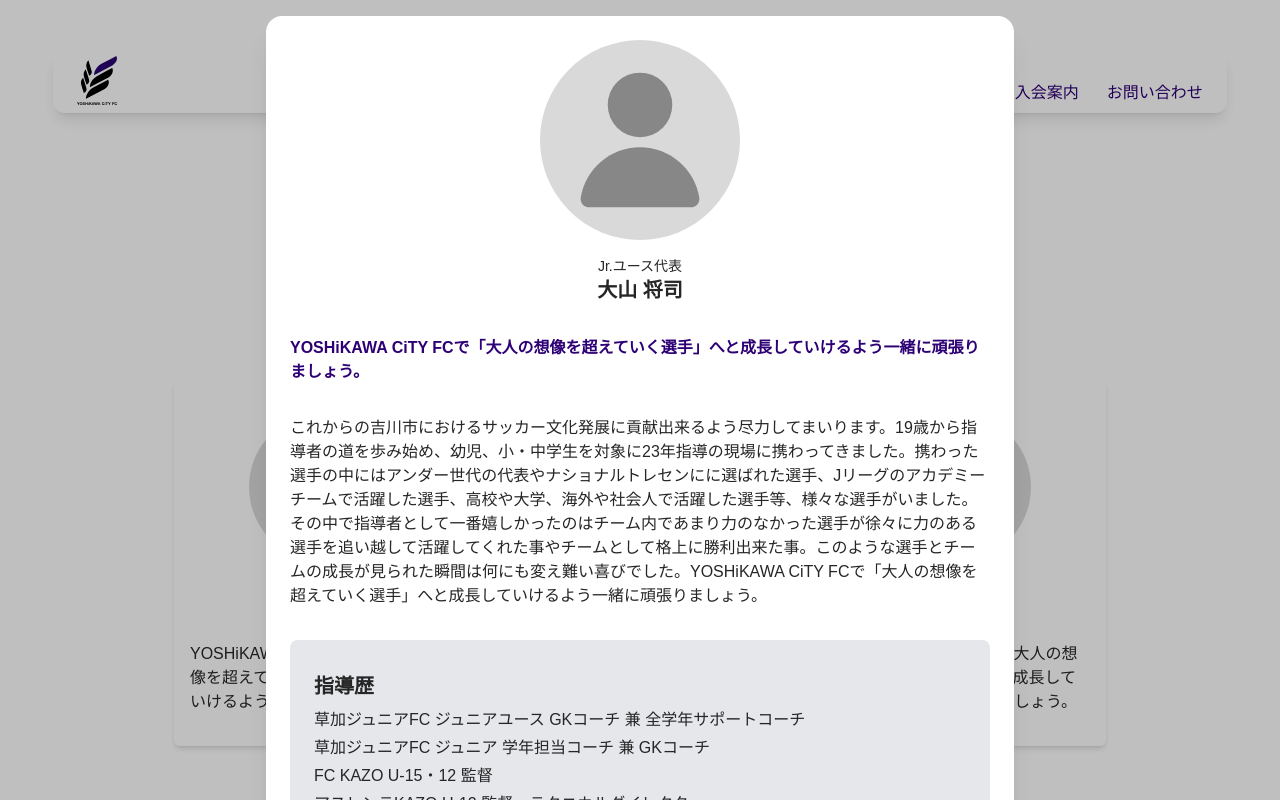
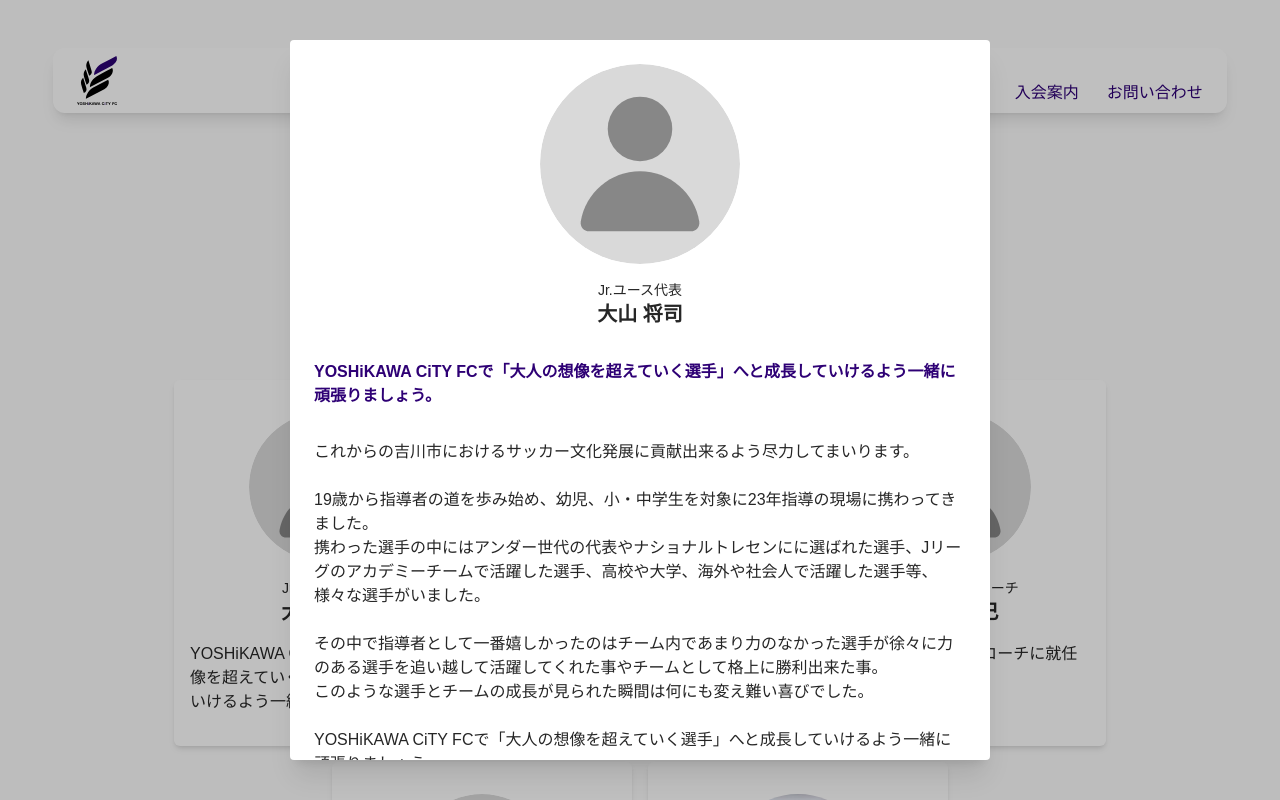
Before and after one commit to yoshikawacityfc/yoshikawacityfc, a Next.js app in the folder apps/frontend/: page /team in a window 1280 px wide. Both pictures are taken after a click on the element 324 px from the left and 563 px from the top of the page. Shown: the top 800 px of the page. Built offline with nearby package versions, Linux system fonts and the light colour scheme; a small style sheet from the web is missing.

Commit message:
:art: 全体的なスタイル修正

```diff
--- a/apps/frontend/src/components/Elements/Modal.tsx
+++ b/apps/frontend/src/components/Elements/Modal.tsx
@@ -1,5 +1,5 @@
 import { Dialog, Transition } from "@headlessui/react";
-import { Fragment, ReactNode } from "react";
+import { Fragment, ReactNode, useRef } from "react";
 
 interface ModalProps {
   visible: boolean;
@@ -34,7 +34,7 @@
               leaveFrom="opacity-100 scale-100"
               leaveTo="opacity-0 scale-95"
             >
-              <Dialog.Panel className="transform overflow-hidden rounded-2xl bg-white p-6 text-left align-middle shadow-xl transition-all">
+              <Dialog.Panel className="transform overflow-hidden rounded bg-white text-left align-middle shadow-xl transition-all">
                 {children}
               </Dialog.Panel>
             </Transition.Child>
--- a/apps/frontend/src/features/staffs/components/StaffCard.tsx
+++ b/apps/frontend/src/features/staffs/components/StaffCard.tsx
@@ -22,9 +22,9 @@
       onClick={() => onClick(staffProfile.id)}
     >
       <img
+        className="object-cover w-[150px] h-[150px] rounded-[50%]"
         src={staffProfile.profileImage}
         alt={staffProfile.name}
-        className="max-w-[150px]"
       />
 
       <div className="flex flex-col items-center my-4">
--- a/apps/frontend/src/features/staffs/components/StaffProfileModal.tsx
+++ b/apps/frontend/src/features/staffs/components/StaffProfileModal.tsx
@@ -1,4 +1,4 @@
-import { Modal } from "@/components/Elements";
+import { Button, Modal } from "@/components/Elements";
 import { StaffProfile } from "../types";
 
 interface StaffProfileProps {
@@ -14,11 +14,11 @@
 }: StaffProfileProps): JSX.Element => {
   return (
     <Modal visible={visible} onClose={onClose}>
-      <div className="w-[75vw] max-w-[700px]">
+      <div className="w-[90vw] max-w-[700px] h-[90vh] overflow-scroll p-6">
         <img
           src={staffProfile.profileImage}
           alt={staffProfile.name}
-          className="max-w-[200px] m-auto mb-4"
+          className="object-cover w-[200px] h-[200px] rounded-[50%] m-auto mb-4"
         />
 
         <div className="flex flex-col items-center mb-8">
@@ -30,16 +30,16 @@
           {staffProfile.oneWord}
         </p>
 
-        <p className="mb-8">{staffProfile.description}</p>
+        <p className="mb-8 whitespace-pre-line">{staffProfile.description}</p>
 
         <div className="bg-gray-200 px-6 py-8 rounded-lg">
           {/* TODO: リストコンポーネント化 */}
-          {staffProfile.coachingHistory && (
+          {staffProfile.career && (
             <div className="mb-6">
-              <h3 className="text-xl font-semibold mb-2">指導歴</h3>
+              <h3 className="text-xl font-semibold mb-2">経歴</h3>
 
               <ul>
-                {staffProfile.coachingHistory.map((item, index) => (
+                {staffProfile.career.map((item, index) => (
                   <li className="mb-1" key={index}>
                     {item}
                   </li>
@@ -63,7 +63,7 @@
           )}
 
           {staffProfile.license && (
-            <div>
+            <div className="mb-6">
               <h3 className="text-xl font-semibold mb-2">資格</h3>
 
               <ul>
@@ -75,6 +75,39 @@
               </ul>
             </div>
           )}
+
+          {staffProfile.playerHistory && (
+            <div className="mb-6">
+              <h3 className="text-xl font-semibold mb-2">選手歴</h3>
+
+              <ul>
+                {staffProfile.playerHistory.map((item, index) => (
+                  <li className="mb-1" key={index}>
+                    {item}
+                  </li>
+                ))}
+              </ul>
+            </div>
+          )}
+
+          {staffProfile.playerAchievement && (
+            <div className="mb-6">
+              <h3 className="text-xl font-semibold mb-2">選手実績</h3>
+
+              <ul>
+                {staffProfile.playerAchievement.map((item, index) => (
+                  <li className="mb-1" key={index}>
+                    {item}
+                  </li>
+                ))}
+              </ul>
+            </div>
+          )}
+        </div>
+
+        <div className="w-3/4 m-auto mt-8 px-4">
+          {/* NOTE: モーダルを開くタイミングで強制的にボタンまでスクロールしてしまうためtabIndexに負の値を渡す */}
+          <Button label="閉じる" fullWidth tabIndex={-1} onClick={onClose} />
         </div>
       </div>
     </Modal>
--- a/apps/frontend/src/features/staffs/data/staffs.ts
+++ b/apps/frontend/src/features/staffs/data/staffs.ts
@@ -8,15 +8,22 @@
     name: "大山 将司",
     oneWord:
       "YOSHiKAWA CiTY FCで「大人の想像を超えていく選手」へと成長していけるよう一緒に頑張りましょう。",
-    description:
-      "これからの吉川市におけるサッカー文化発展に貢献出来るよう尽力してまいります。19歳から指導者の道を歩み始め、幼児、小・中学生を対象に23年指導の現場に携わってきました。携わった選手の中にはアンダー世代の代表やナショナルトレセンにに選ばれた選手、Jリーグのアカデミーチームで活躍した選手、高校や大学、海外や社会人で活躍した選手等、様々な選手がいました。その中で指導者として一番嬉しかったのはチーム内であまり力のなかった選手が徐々に力のある選手を追い越して活躍してくれた事やチームとして格上に勝利出来た事。このような選手とチームの成長が見られた瞬間は何にも変え難い喜びでした。YOSHiKAWA CiTY FCで「大人の想像を超えていく選手」へと成長していけるよう一緒に頑張りましょう。",
+    description: `これからの吉川市におけるサッカー文化発展に貢献出来るよう尽力してまいります。
+
+      19歳から指導者の道を歩み始め、幼児、小・中学生を対象に23年指導の現場に携わってきました。
+      携わった選手の中にはアンダー世代の代表やナショナルトレセンにに選ばれた選手、Jリーグのアカデミーチームで活躍した選手、高校や大学、海外や社会人で活躍した選手等、様々な選手がいました。
+
+      その中で指導者として一番嬉しかったのはチーム内であまり力のなかった選手が徐々に力のある選手を追い越して活躍してくれた事やチームとして格上に勝利出来た事。
+      このような選手とチームの成長が見られた瞬間は何にも変え難い喜びでした。
+
+      YOSHiKAWA CiTY FCで「大人の想像を超えていく選手」へと成長していけるよう一緒に頑張りましょう。`,
     license: [
       "JFA公認 C級ライセンス",
       "JFA公認 C級GKレベル1",
       "JFA公認 キッズリーダー",
       "NPO法人埼玉KAZOスポーツクラブ 理事長",
     ],
-    coachingHistory: [
+    career: [
       "草加ジュニアFC ジュニアユース GKコーチ 兼 全学年サポートコーチ",
       "草加ジュニアFC ジュニア 学年担当コーチ 兼 GKコーチ",
       "FC KAZO U-15・12 監督",
@@ -42,115 +49,122 @@
   {
     id: 2,
     profileImage: "/user-icon.svg",
-    position: "Jr.ユース代表",
-    name: "大山 将司",
+    position: "コーチ",
+    name: "坪井 秀斗",
     oneWord:
-      "YOSHiKAWA CiTY FCで「大人の想像を超えていく選手」へと成長していけるよう一緒に頑張りましょう。",
-    description:
-      "これからの吉川市におけるサッカー文化発展に貢献出来るよう尽力してまいります。19歳から指導者の道を歩み始め、幼児、小・中学生を対象に23年指導の現場に携わってきました。携わった選手の中にはアンダー世代の代表やナショナルトレセンにに選ばれた選手、Jリーグのアカデミーチームで活躍した選手、高校や大学、海外や社会人で活躍した選手等、様々な選手がいました。その中で指導者として一番嬉しかったのはチーム内であまり力のなかった選手が徐々に力のある選手を追い越して活躍してくれた事やチームとして格上に勝利出来た事。このような選手とチームの成長が見られた瞬間は何にも変え難い喜びでした。YOSHiKAWA CiTY FCで「大人の想像を超えていく選手」へと成長していけるよう一緒に頑張りましょう。",
-    license: [
-      "JFA公認 C級ライセンス",
-      "JFA公認 C級GKレベル1",
-      "JFA公認 キッズリーダー",
-      "NPO法人埼玉KAZOスポーツクラブ 理事長",
+      "プロの世界はどんなところなのか？を具体的に選手達に伝えていければと考えています。",
+    description: `この度、コーチに就任いたしました坪井秀斗です。
+
+      私自身、24歳まで現役のサッカー選手としてプレーしていました。
+      その中でプロの世界はどんなところなのか？を具体的に選手達に伝えていければと考えています。プレーはもちろんのことサッカーに対しての考え方も伝えていきます。
+
+      中学3年間は私自身も1番伸びた3年間でした。
+      その大事な時期、のびしろしかない時期に携われることを大変嬉しく思います。
+
+      選手と一緒に私も成長していきます。
+      よろしくお願いいたします。`,
+    license: ["JFA公認 C級ライセンス"],
+    career: [
+      "柏市内中学校サッカー部",
+      "SOLumサッカースクール",
+      "ルネサンスサッカースクール",
+      "三郷フットサル教室講師",
     ],
-    coachingHistory: [
-      "草加ジュニアFC ジュニアユース GKコーチ 兼 全学年サポートコーチ",
-      "草加ジュニアFC ジュニア 学年担当コーチ 兼 GKコーチ",
-      "FC KAZO U-15・12 監督",
-      "アスレンテKAZO U-12 監督、テクニカルダイレクター",
-      "埼玉県東部地区トレセン GKコーチ",
+    playerHistory: [
+      "幼稚園〜中学校　市川カネヅカSC",
+      "高校　習志野高校10番",
+      "大学　桐蔭横浜大学　10番",
+      "社会人　2015 栃木ウーヴァFC（現栃木シティ）当時JFL",
+      "2016 VONDS市原　関東1部リーグ",
     ],
-    coachingAchievement: [
-      "高円宮杯 関東大会出場（草加ジュニア 県準優勝2002年）",
-      "4種選手権 県大会出場（FC KAZO 2016年〜2020年、県ベスト16進出 2016年、2017年、2020年）",
-      "全日本U-12 県大会出場（FC KAZO 2017年〜2019年、県ベスト8進出 2017年）",
-      "東武鉄道杯 本線沿線大会 優勝（FC KAZO 2016年）",
-      "U-16日本代表候補",
-      "U-15関東トレセン",
-      "U-15埼玉県トレセン",
-      "東部地区トレセン",
-      "U-12ナショナルトレセン",
-      "埼玉県東部地区トレセン",
-      "Jリーグアカデミーチームのユース",
-      "ジュニアユース",
-      "ジュニアへ選手を多数輩出",
+    playerAchievement: [
+      "2年時全国インターハイ出場",
+      "千葉県高校サッカー選手権決勝出場",
+      "大学3年時関東1部リーグ昇格",
+      "天皇杯出場（大学・栃木ウーヴァFC時）",
     ],
   },
   {
     id: 3,
     profileImage: "/user-icon.svg",
-    position: "Jr.ユース代表",
-    name: "大山 将司",
-    oneWord:
-      "YOSHiKAWA CiTY FCで「大人の想像を超えていく選手」へと成長していけるよう一緒に頑張りましょう。",
-    description:
-      "これからの吉川市におけるサッカー文化発展に貢献出来るよう尽力してまいります。19歳から指導者の道を歩み始め、幼児、小・中学生を対象に23年指導の現場に携わってきました。携わった選手の中にはアンダー世代の代表やナショナルトレセンにに選ばれた選手、Jリーグのアカデミーチームで活躍した選手、高校や大学、海外や社会人で活躍した選手等、様々な選手がいました。その中で指導者として一番嬉しかったのはチーム内であまり力のなかった選手が徐々に力のある選手を追い越して活躍してくれた事やチームとして格上に勝利出来た事。このような選手とチームの成長が見られた瞬間は何にも変え難い喜びでした。YOSHiKAWA CiTY FCで「大人の想像を超えていく選手」へと成長していけるよう一緒に頑張りましょう。",
+    position: "アシスタントコーチ",
+    name: "塩崎 巧巳",
+    oneWord: "この度、アシスタントコーチに就任しました、塩崎です。",
+    description: `現在、中学、高校、大学、社会人カテゴリーのサッカー・フットサルの指導に関わり、フットサル選手としても活動しています。
+
+      幼い頃、吉川でサッカーを始めましたが、このような形で地元のチームに関わる事ができ嬉しく思います。
+
+      これまでの選手、指導者としての経験を生かし、全力でサポートします！
+
+      よろしくお願いします。`,
     license: [
-      "JFA公認 C級ライセンス",
-      "JFA公認 C級GKレベル1",
-      "JFA公認 キッズリーダー",
-      "NPO法人埼玉KAZOスポーツクラブ 理事長",
+      "JFA公認 サッカーC級ライセンス",
+      "JFA公認 フットサルC級ライセンス",
     ],
-    coachingHistory: [
-      "草加ジュニアFC ジュニアユース GKコーチ 兼 全学年サポートコーチ",
-      "草加ジュニアFC ジュニア 学年担当コーチ 兼 GKコーチ",
-      "FC KAZO U-15・12 監督",
-      "アスレンテKAZO U-12 監督、テクニカルダイレクター",
-      "埼玉県東部地区トレセン GKコーチ",
+    career: [
+      "正則高校サッカー部外部コーチ(2020〜2022年)",
+      "渋谷教育学園幕張中学・高校サッカー部外部コーチ(2022〜)",
+      "ディセンドーラ吉川監督(2021〜)",
+      "RGBフットサルクラブアドバイザー(2022〜)",
     ],
-    coachingAchievement: [
-      "高円宮杯 関東大会出場（草加ジュニア 県準優勝2002年）",
-      "4種選手権 県大会出場（FC KAZO 2016年〜2020年、県ベスト16進出 2016年、2017年、2020年）",
-      "全日本U-12 県大会出場（FC KAZO 2017年〜2019年、県ベスト8進出 2017年）",
-      "東武鉄道杯 本線沿線大会 優勝（FC KAZO 2016年）",
-      "U-16日本代表候補",
-      "U-15関東トレセン",
-      "U-15埼玉県トレセン",
-      "東部地区トレセン",
-      "U-12ナショナルトレセン",
-      "埼玉県東部地区トレセン",
-      "Jリーグアカデミーチームのユース",
-      "ジュニアユース",
-      "ジュニアへ選手を多数輩出",
+    playerHistory: [
+      "CAアレグレ",
+      "修徳高校サッカー部",
+      "順天堂大学フットサル部",
+      "ディセンドーラ吉川",
+    ],
+    playerAchievement: [
+      "第14回全日本大学フットサル大会　優勝",
+      "第25回全日本フットサル選手権大会千葉県予選　準優勝　関東大会出場",
+      "千葉県フットサル1部リーグ2020 優勝",
+      "埼玉県フットサルオープンリーグ2021 ベスト5",
     ],
   },
   {
     id: 4,
     profileImage: "/user-icon.svg",
-    position: "Jr.ユース代表",
-    name: "大山 将司",
+    position: "Jr.ユース・アドバイザー",
+    name: "久野 孝太",
     oneWord:
-      "YOSHiKAWA CiTY FCで「大人の想像を超えていく選手」へと成長していけるよう一緒に頑張りましょう。",
-    description:
-      "これからの吉川市におけるサッカー文化発展に貢献出来るよう尽力してまいります。19歳から指導者の道を歩み始め、幼児、小・中学生を対象に23年指導の現場に携わってきました。携わった選手の中にはアンダー世代の代表やナショナルトレセンにに選ばれた選手、Jリーグのアカデミーチームで活躍した選手、高校や大学、海外や社会人で活躍した選手等、様々な選手がいました。その中で指導者として一番嬉しかったのはチーム内であまり力のなかった選手が徐々に力のある選手を追い越して活躍してくれた事やチームとして格上に勝利出来た事。このような選手とチームの成長が見られた瞬間は何にも変え難い喜びでした。YOSHiKAWA CiTY FCで「大人の想像を超えていく選手」へと成長していけるよう一緒に頑張りましょう。",
+      "今まで3,000人以上のキッズ・ジュニア世代の子どもたちにサッカーの指導をしてきました。",
+    description: `キッズ世代での大切な事、ジュニア世代での大切な事、そして、ジュニアユース世代での大切な事とそれぞれのカテゴリーにおいて【成長に必要な刺激と環境】があります。
+
+      選手たちがサッカーを通して立派な人になるように、そしてYOSHi KAWA CiTY FCが【世界で活躍できる選手】を排出できるように、今までの経験を活かして全力でサポートしていきます。
+
+      みんなで、ここから、始めよう！`,
+    license: ["JFA公認Ｃ級"],
+    career: [
+      "吉川松伏トレセンコーチ",
+      "リバティ埼玉SC代表",
+      "吉川市サッカー協会理事",
+      "吉川市スポーツ少年団理事",
+      "JFA公認4級審判員",
+      "JFA公認キッズリーダー",
+      "吉川幼稚園専任 体操指導員",
+    ],
+  },
+  {
+    id: 5,
+    profileImage: "/shigemura-yuki.jpeg",
+    position: "アスレティック•メディカルアドバイザー",
+    name: "重村 優輝",
+    oneWord:
+      "この度、YOSHiKAWA CiTY FCのアスレティック・メディカルアドバイザーを担当します、重村優輝です。",
+    description: `現在ドイツのSCフライブルクで働いています。この様な形で地元チームに関わらせて頂き、理解を示してくれたチーム関係者の方には感謝の気持ちでいっぱいです。
+
+    選手が安心してチーム活動に取り組める様に、”スポーツ傷害予防のアドバイスと試合で100%のパフォーマンスを発揮する為に必要なアドバイス提供が私の役割になります。ここまでスポーツ現場で働いてきた経験を、どの様に将来を担う育成年代の選手達に還元するかをテーマにチームスタッフと連携したいと思います。
+
+    よろしくお願いいたします。`,
     license: [
-      "JFA公認 C級ライセンス",
-      "JFA公認 C級GKレベル1",
-      "JFA公認 キッズリーダー",
-      "NPO法人埼玉KAZOスポーツクラブ 理事長",
+      "日本スポーツ協会公認アスレティック•トレーナー",
+      "鍼灸師",
+      "国際ライフセービング協会International AED Provider",
     ],
-    coachingHistory: [
-      "草加ジュニアFC ジュニアユース GKコーチ 兼 全学年サポートコーチ",
-      "草加ジュニアFC ジュニア 学年担当コーチ 兼 GKコーチ",
-      "FC KAZO U-15・12 監督",
-      "アスレンテKAZO U-12 監督、テクニカルダイレクター",
-      "埼玉県東部地区トレセン GKコーチ",
-    ],
-    coachingAchievement: [
-      "高円宮杯 関東大会出場（草加ジュニア 県準優勝2002年）",
-      "4種選手権 県大会出場（FC KAZO 2016年〜2020年、県ベスト16進出 2016年、2017年、2020年）",
-      "全日本U-12 県大会出場（FC KAZO 2017年〜2019年、県ベスト8進出 2017年）",
-      "東武鉄道杯 本線沿線大会 優勝（FC KAZO 2016年）",
-      "U-16日本代表候補",
-      "U-15関東トレセン",
-      "U-15埼玉県トレセン",
-      "東部地区トレセン",
-      "U-12ナショナルトレセン",
-      "埼玉県東部地区トレセン",
-      "Jリーグアカデミーチームのユース",
-      "ジュニアユース",
-      "ジュニアへ選手を多数輩出",
+    career: [
+      "2010〜2016 東京メディカルスポーツ専門学校附属鍼灸院",
+      "2010〜2016 関東学院大学サッカー部",
+      "2011／2012 クラブW杯カップ FIFAレフリーチーム",
+      "2018〜 SC フライブルク女子トップチーム",
     ],
   },
 ];
--- a/apps/frontend/src/features/staffs/types/staffs.ts
+++ b/apps/frontend/src/features/staffs/types/staffs.ts
@@ -13,8 +13,8 @@
   description: string;
   /** ライセンス */
   license?: string[];
-  /** 指導歴 */
-  coachingHistory?: string[];
+  /** 経歴 */
+  career?: string[];
   /** 指導実績 */
   coachingAchievement?: string[];
   /** 選手歴 */
--- a/apps/frontend/src/features/training-info/components/TrainingInfo.tsx
+++ b/apps/frontend/src/features/training-info/components/TrainingInfo.tsx
@@ -21,7 +21,7 @@
         <p>ワタナベ学園グランド（吉川市保１丁目２１−７ ）</p>
         <iframe
           className="w-full aspect-video rounded border mt-4"
-          src="https://www.google.com/maps/embed?pb=!1m14!1m12!1m3!1d625.3587076164209!2d139.8454264979048!3d35.87998119384276!2m3!1f0!2f0!3f0!3m2!1i1024!2i768!4f13.1!5e0!3m2!1sja!2sjp!4v1679140407908!5m2!1sja!2sjp"
+          src="https://www.google.com/maps/embed?pb=!1m18!1m12!1m3!1d1060.270533098094!2d139.84543417061897!3d35.879432718161!2m3!1f0!2f0!3f0!3m2!1i1024!2i768!4f13.1!3m3!1m2!1s0x6018975cc7674a43%3A0x10b3d65636e5e4ea!2z44Ov44K_44OK44OZ5a2m5ZyS77yI5a2m5qCh5rOV5Lq677yJ5pys6YOo!5e0!3m2!1sja!2sjp!4v1679145951003!5m2!1sja!2sjp"
           loading="lazy"
         ></iframe>
       </div>
--- a/apps/frontend/src/styles/globals.css
+++ b/apps/frontend/src/styles/globals.css
@@ -6,6 +6,7 @@
   font-family: "M+ C Type-1 (basic latin) Regular",
     "M+ Type-1 (general-j) Regular", sans-serif;
   color: #262626;
+  background-color: #fcfcfc;
 }
 
 p {
```
Also changed, not shown: apps/frontend/src/components/Elements/Button.tsx (+10 -1 lines), apps/frontend/public/shigemura-yuki.jpeg (added).
